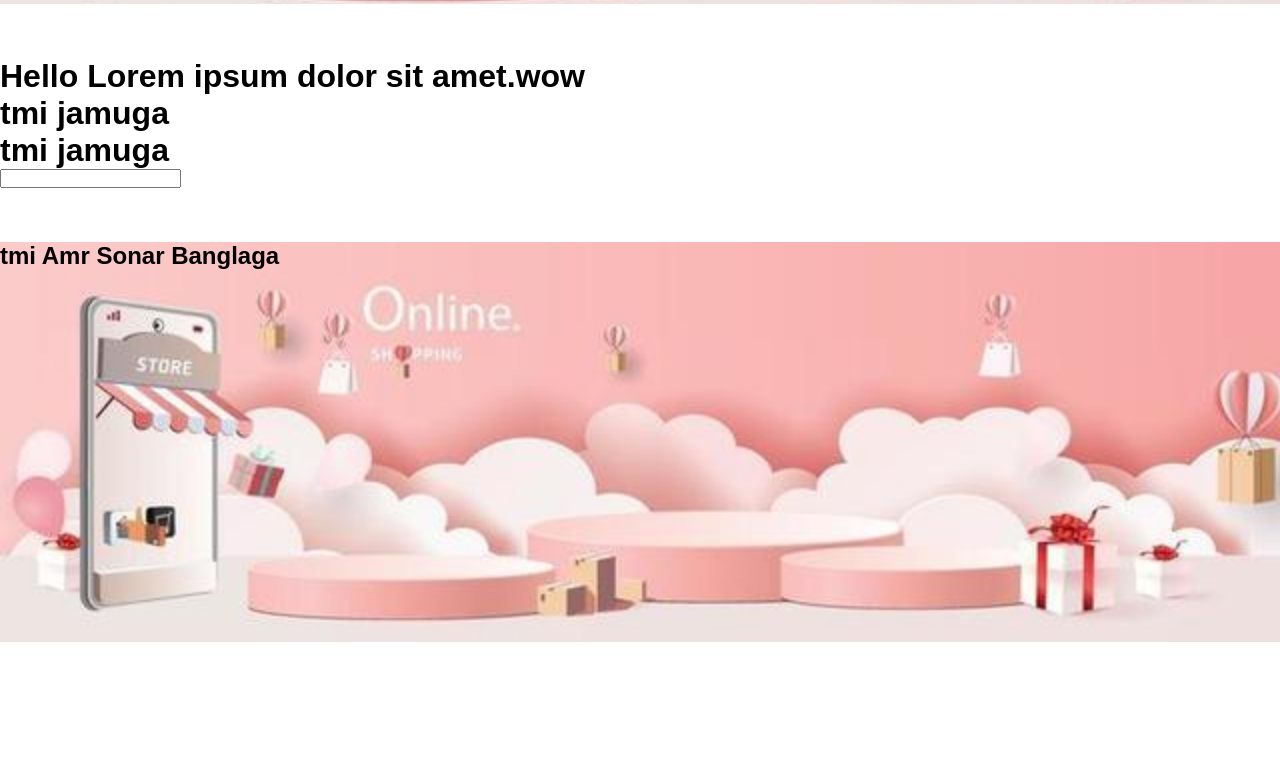
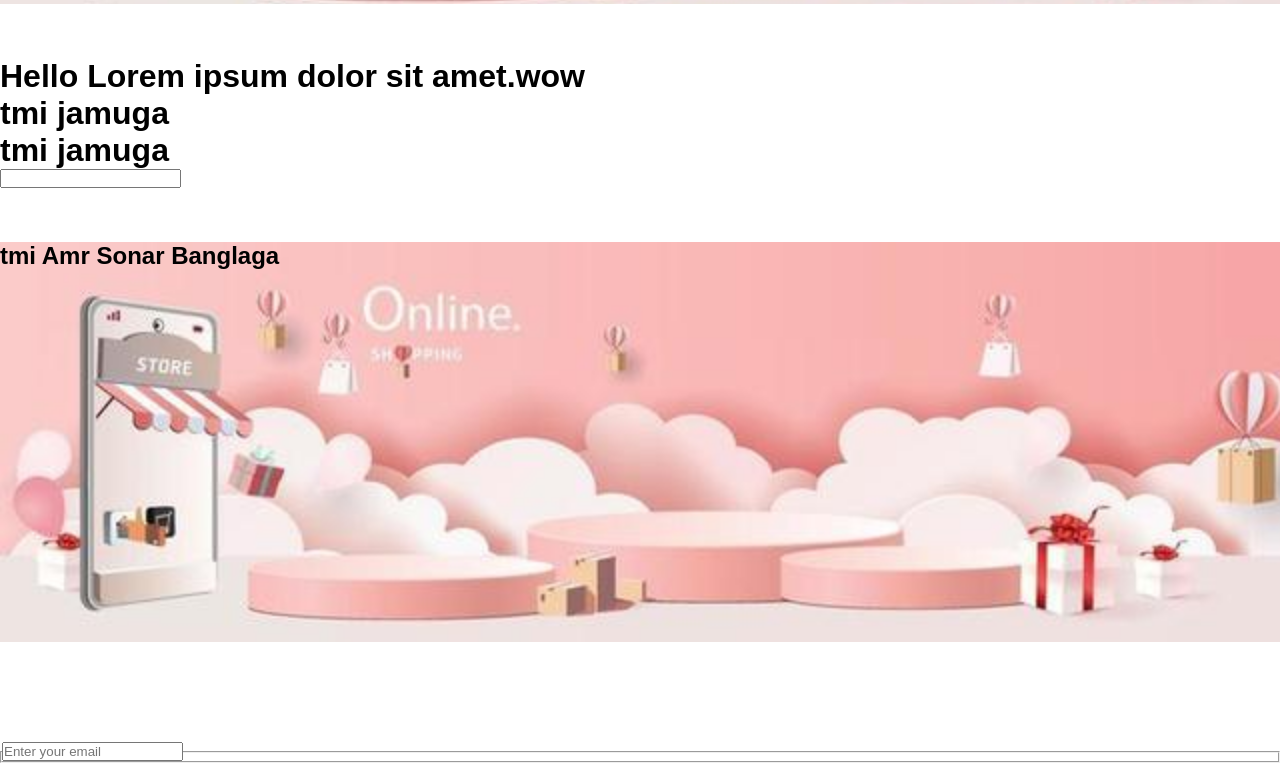
Before and after one commit to tofael005/fleuros-project, a plain HTML site: page index.html in a window 1280 px wide. Shown: the part 1326-2089 px from the top of the page. Before the commit the page ends 1968 px from the top, so only its background shows below. Drawn offline with Linux system fonts and the light colour scheme.

Commit message:
form add

```diff
--- a/index.html
+++ b/index.html
@@ -113,6 +113,13 @@
             <div><h1 class="amr">Amr Sonar Bangla</h1></div>
 
         </section>
+        <form>
+            <fieldset>
+                <legend>
+                    <input type="text" name="" id="email" placeholder="Enter your email">
+                </legend>
+            </fieldset>
+        </form>
 
     </main>
 </body>
--- a/style.css
+++ b/style.css
@@ -193,3 +193,8 @@ section{
     background-repeat: no-repeat;
     background-size: cover;
 }
+
+
+form{
+    margin-top: 100px;
+}
```
